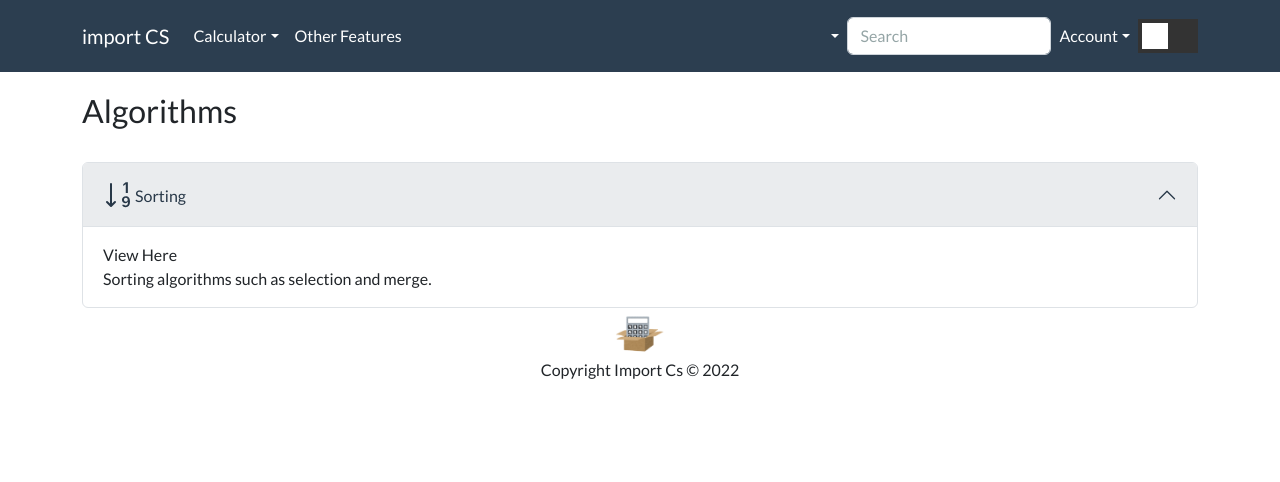
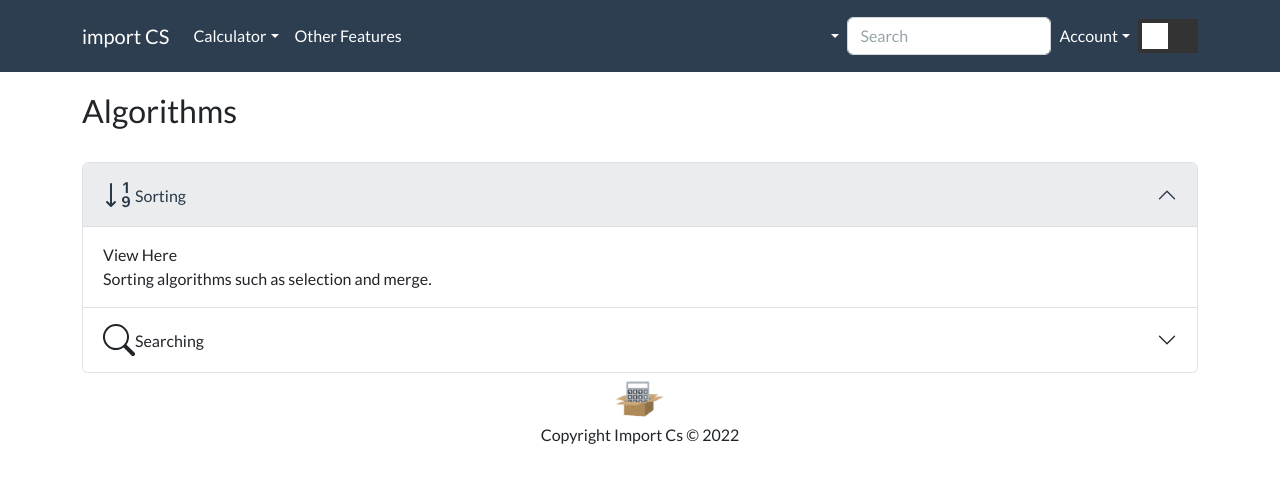
Before and after one commit to Team-2B-Determined/import-cs, a React (Create React App) app in the folder client/: page /algorithms in a window 1280 px wide. Shown: the top 482 px of the page. Built offline with nearby package versions, Linux system fonts and the light colour scheme.

Commit message:
Revert "chore: Hide searching for demonstration"
This reverts commit 4788282a6d6c5fefed01254c06bde91bb328d0b1.

```diff
--- a/client/src/App.tsx
+++ b/client/src/App.tsx
@@ -120,7 +120,7 @@ function App() {
                         <Route path="*" element={<Home/>}/>
                         <Route path="/algorithms" element={<Algorithms/>}/>
                         <Route path="/algorithms/sorting" element={<Sorting/>}/>
-                        {/*<Route path="/algorithms/searching" element={<Searching/>}/>*/}
+                        <Route path="/algorithms/searching" element={<Searching/>}/>
                         <Route path="/computations" element={<Computations/>}/>
                         <Route path="/conversions" element={<Conversions/>}/>
                         <Route path="/datastructures" element={<DataStructures/>}/>
--- a/client/src/pages/algorithms/Algorithms.tsx
+++ b/client/src/pages/algorithms/Algorithms.tsx
@@ -5,6 +5,7 @@ import React from "react";
 const Algorithms = () => {
   const items:Item[] = [
     {name:"Sorting", href:"/algorithms/sorting", body:"Sorting algorithms such as selection and merge.", image:<BsSortNumericDown />},
+    {name:"Searching", href:"/algorithms/searching", body:"Finding an element in an array", image:<BsSearch/>},
   ]
 
   return (
```
